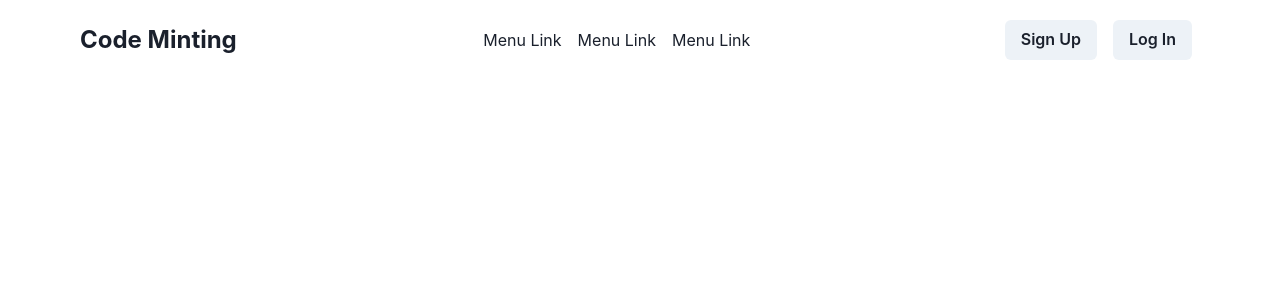
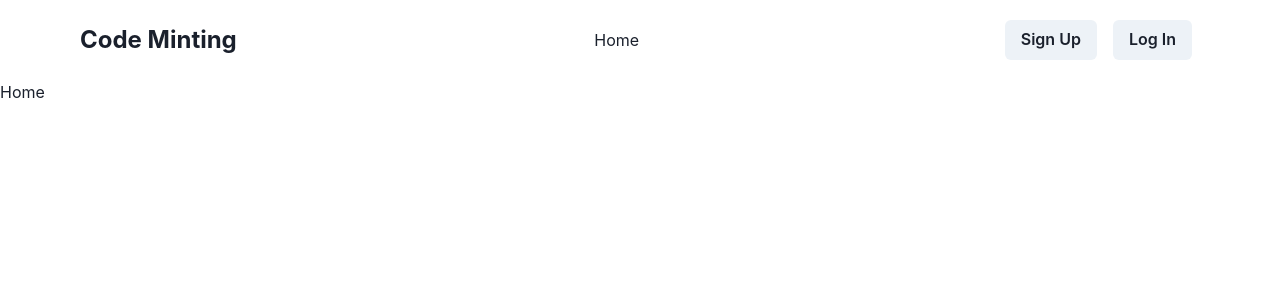
Before and after one commit to codeminting/Crypto_Project, a React (Create React App) app in the folder frontend/: page / in a window 1280 px wide. Shown: the top 300 px of the page. Built offline with nearby package versions, Linux system fonts and the light colour scheme.

Commit message:
Added react-redux, configured features and updated Navbar

```diff
--- a/frontend/package.json
+++ b/frontend/package.json
@@ -6,6 +6,7 @@
     "@chakra-ui/react": "^2.3.1",
     "@emotion/react": "^11.10.4",
     "@emotion/styled": "^11.10.4",
+    "@reduxjs/toolkit": "^1.8.5",
     "@testing-library/jest-dom": "^5.16.5",
     "@testing-library/react": "^13.3.0",
     "@testing-library/user-event": "^13.5.0",
@@ -17,6 +18,7 @@
     "framer-motion": "^7.2.1",
     "react": "^18.2.0",
     "react-dom": "^18.2.0",
+    "react-redux": "^8.0.2",
     "react-router-dom": "^6.3.0",
     "react-scripts": "5.0.1",
     "typescript": "^4.8.2",
--- a/frontend/src/App.tsx
+++ b/frontend/src/App.tsx
@@ -1,14 +1,23 @@
-import { Routes, Route } from 'react-router-dom';
-import Navbar from './components/Navbar/Navbar';
+import { Routes, Route, Navigate } from "react-router-dom";
+// Redux
+import { useSelector } from "react-redux";
+import { RootState } from "./configs/store";
+// Components
+import Navbar from "./components/Navbar/Navbar";
 
 function App() {
+  // Hooks
+  const { isLoggedIn } = useSelector((store: RootState) => store.user);
+
   return (
     <>
       <Navbar />
       <Routes>
-        <Route path="/menu-link1" element={<h1>Home</h1>} />
-        <Route path="/menu-link2" element={<h1>about</h1>} />
-        <Route path="/menu-link3" element={<h1>contact</h1>} />
+        <Route path="/" element={<h1>Home</h1>} />
+        <Route
+          path="/trade"
+          element={isLoggedIn ? <h1>Trade</h1> : <Navigate to="/" replace />}
+        />
       </Routes>
     </>
   );
--- a/frontend/src/components/Navbar/Navbar.tsx
+++ b/frontend/src/components/Navbar/Navbar.tsx
@@ -1,39 +1,49 @@
 import { Button } from "@chakra-ui/react";
+// Routes
 import { NavLink as Link } from "react-router-dom";
+// Redux
+import { useSelector } from "react-redux";
+import { RootState } from "../../configs/store";
 
 const Navbar = () => {
+  // Hooks
+  const { isLoggedIn } = useSelector((store: RootState) => store.user);
+
   return (
-    <div className="flex w-full h-20 px-20 justify-between items-center">
+    <nav className="flex w-full h-20 px-20 justify-between items-center">
       <div>
         <Link to="/" className="font-bold text-2xl text-center">
           Code Minting
         </Link>
       </div>
       <div className="flex justify-evenly">
-        <Link to="/menu-link1" className="mx-2">
-          Menu Link
+        <Link to="/" className="mx-2">
+          Home
         </Link>
-        <Link to="/menu-link2" className="mx-2">
-          Menu Link
+        {isLoggedIn && (
+          <Link to="/trade" className="mx-2">
+            Trade
           </Link>
-        <Link to="/menu-link3" className="mx-2">
-          Menu Link
-        </Link>
+        )}
       </div>
       <div>
+        {!isLoggedIn && (
+          <>
             <Link to="/sign-up" className="mx-2">
               <Button>Sign Up</Button>
             </Link>
             <Link to="/log-in" className="mx-2">
               <Button>Log In</Button>
             </Link>
-        {false && (
+          </>
+        )}
+        {isLoggedIn && (
           <Link to="/log-in" className="mx-2">
             <Button>Log Out</Button>
           </Link>
         )}
       </div>
-    </div>
+    </nav>
   );
 };
 
--- /dev/null
+++ b/frontend/src/configs/store.ts
@@ -0,0 +1,13 @@
+import { configureStore } from "@reduxjs/toolkit";
+// Reducers
+import userReducer from "../features/UserSlice";
+
+const store = configureStore({
+  reducer: {
+    user: userReducer,
+  },
+});
+
+export type RootState = ReturnType<typeof store.getState>;
+
+export default store;
--- /dev/null
+++ b/frontend/src/features/UserSlice.ts
@@ -0,0 +1,23 @@
+import { createSlice } from "@reduxjs/toolkit";
+
+const initialState = {
+  isLoggedIn: false,
+  user: {},
+};
+
+const userSlice = createSlice({
+  name: "user",
+  initialState,
+  reducers: {
+    setLoggedIn: (state, action) => {
+      state.isLoggedIn = action.payload;
+    },
+    setUser: (state, action) => {
+      state.user = action.payload;
+    },
+  },
+});
+
+export const { setLoggedIn, setUser } = userSlice.actions;
+
+export default userSlice.reducer;
```
Also changed, not shown: frontend/src/index.tsx (+13 -10 lines), 1 other file (tests, documents, lock files or other folders). Lines whose indentation alone changed are shown as unchanged.
